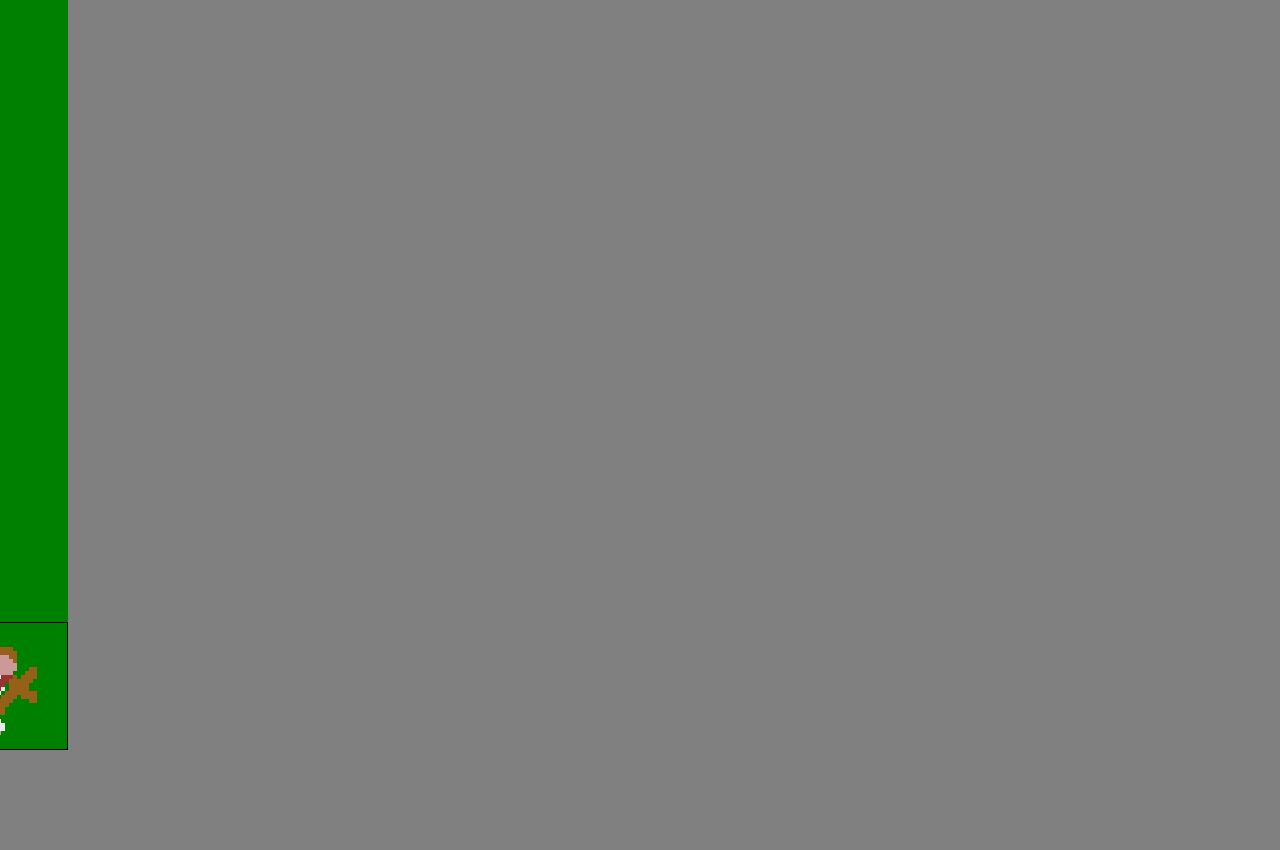
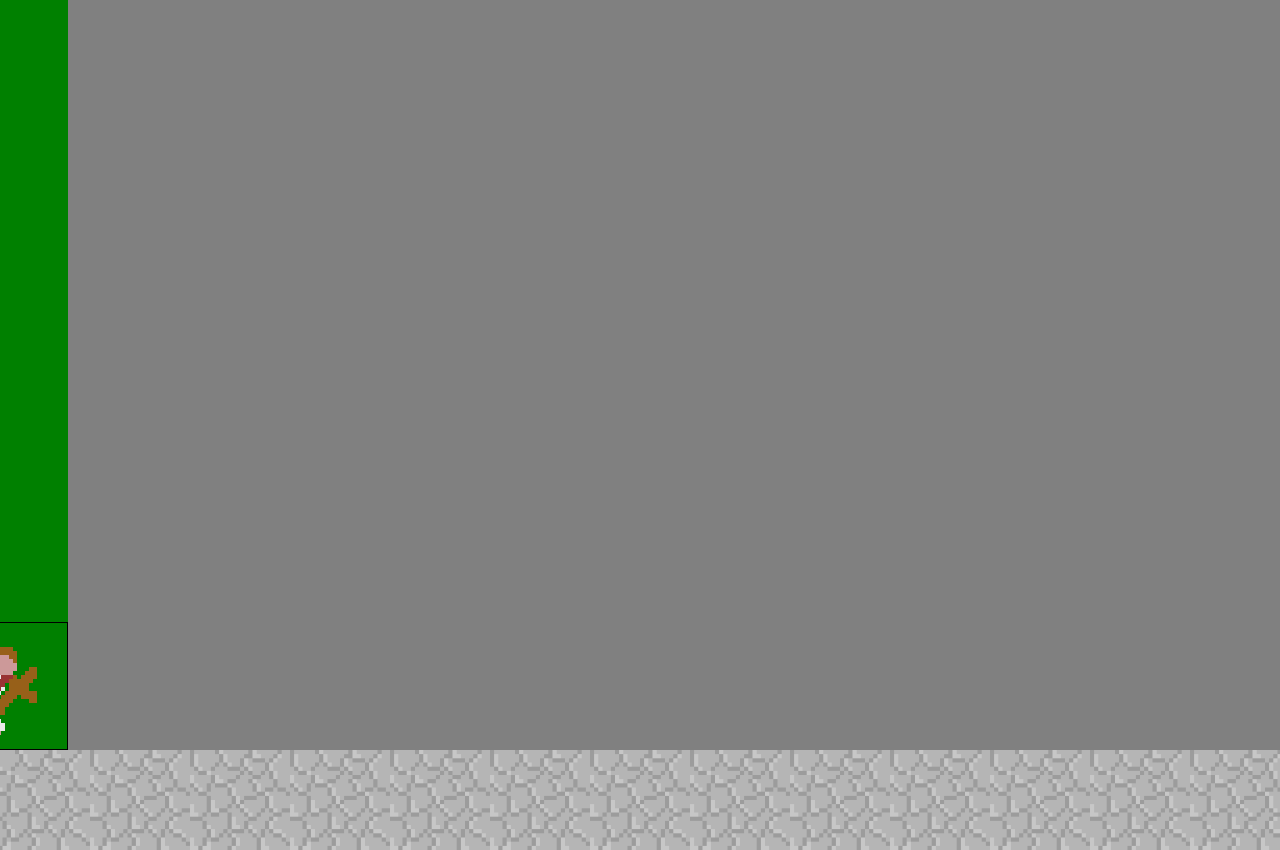
Before and after one commit to apostles666/crosswalk, an Angular app: page /game in a window 1280 px wide. Shown: the top 850 px of the page. Built offline with nearby package versions, Linux system fonts and the light colour scheme.

Commit message:
Moving floor

```diff
--- a/src/app/components/game/game.component.scss
+++ b/src/app/components/game/game.component.scss
@@ -4,7 +4,13 @@
   margin: auto;
   width: 1600px;
   height: 900px;
-  background: gray;
+  background-color: gray;
+  background-image: url(../../../assets/texture_stone.png);
+  background-repeat: repeat-x;
+  background-size: 100px;
+  background-position: bottom;
+  background-position-x: 0;
+  animation: floor_moves 0.2s step-end infinite;
 
 
   > .jesus-container {
@@ -25,3 +31,20 @@
     }
   }
 }
+@keyframes floor_moves {
+  0% {
+    background-position-x:  0;
+  }
+  25% {
+    background-position-x: 25%;
+  }
+  50% {
+    background-position-x: 50%;
+  }
+  75% {
+    background-position-x: 75%;
+  }
+  100% {
+    background-position-x: 100%;
+  }
+}
--- a/src/styles.scss
+++ b/src/styles.scss
@@ -1,4 +1,3 @@
-/* You can add global styles to this file, and also import other style files */
 @import url('https://fonts.googleapis.com/css?family=VT323');
 
 * {
```
Also changed, not shown: src/app/components/game/game.component.ts (+8 -7 lines).
